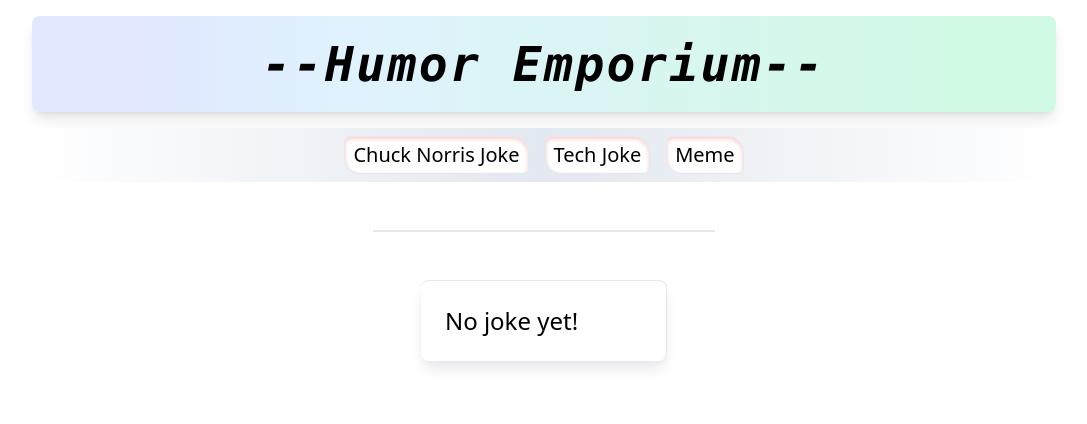
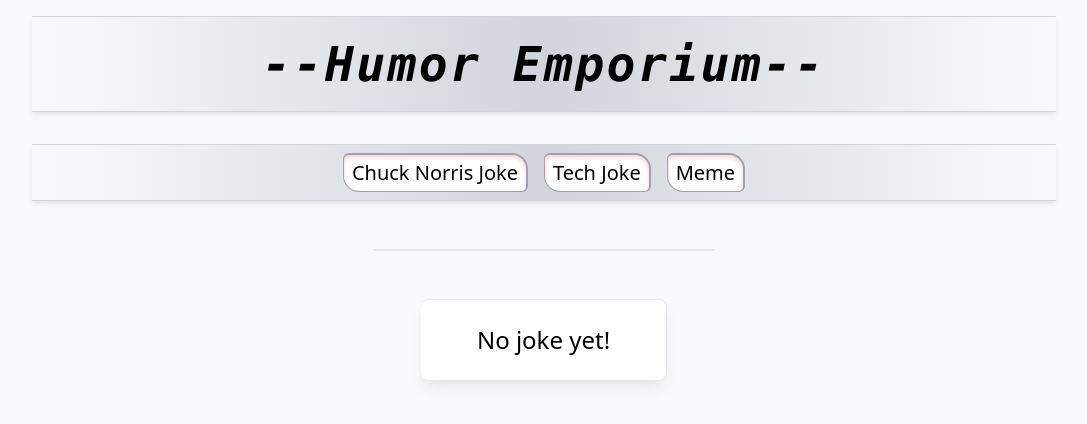
Before and after one commit to chrosslaw/next14-jokes, a Next.js app: page / in a window 1280 px wide. Shown: the top 424 px of the page, without its empty margins (96-1183 px from the left). Built offline with nearby package versions, Linux system fonts and the light colour scheme; no server answers.

Commit message:
adjust style

```diff
--- a/src/app/layout.tsx
+++ b/src/app/layout.tsx
@@ -16,7 +16,10 @@
   children: React.ReactNode;
 }) {
   return (
-    <html lang="en" className="flex flex-col h-full w-full place-items-center">
+    <html
+      lang="en"
+      className="flex flex-col h-full w-full place-items-center bg-gray-50"
+    >
       <body className={`flex flex-col place-items-center w-full`}>
         <Header />
         {children}
--- a/src/app/page.tsx
+++ b/src/app/page.tsx
@@ -43,10 +43,10 @@
   if (!memes) fetchMemes();
   console.log(memes);
   return (
-    <div className="flex flex-col place-items-center w-full">
-      <div className="max-w-5xl flex flex-col md:flex-row place-content-center place-items-center w-full p-2 m-4 gap-4 shadow-inner-y shadow-gray-50  bg-gradient-to-r from-white via-slate-200 via-50% to-white">
+    <div className="flex flex-col place-items-center w-full ">
+      <div className="max-w-5xl flex flex-col md:flex-row place-content-center place-items-center w-full p-2 m-4 mt-4 gap-4 border-y border-gray-300 shadow-md shadow-gray-200 bg-gradient-to-r from-gray-50 via-gray-300 to-gray-50">
         <button
-          className="w-max bg-white rounded-tr-2xl rounded-bl-2xl rounded-br-md rounded-tl-md shadow-inner shadow-red-200 hover:shadow-inner p-1 px-2 text-xl border border-gray-200 hover:border-b-red-100 hover:border-r-red-200 hover:border-t-blue-200 hover:border-l-blue-300 hover:bg-gradient-to-br from-blue-100 to-red-50"
+          className="w-max bg-white rounded-tr-2xl rounded-bl-2xl rounded-br-md rounded-tl-md shadow-inner shadow-red-200 hover:shadow-inner p-1 px-2 text-xl border border-t-2 border-r-2 border-gray-400 hover:border-b-red-100 hover:border-r-red-200 hover:border-t-blue-200 hover:border-l-blue-300 hover:bg-gradient-to-br from-blue-100 to-red-50"
           onClick={() => {
             showMeme
               ? setShowMeme(false)
@@ -58,7 +58,7 @@
           Chuck Norris Joke
         </button>
         <button
-          className="w-max bg-white rounded-tr-2xl rounded-bl-2xl rounded-br-md rounded-tl-md shadow-inner shadow-red-200 hover:shadow-inner p-1 px-2 text-xl border border-gray-200 hover:border-b-red-100 hover:border-r-red-200 hover:border-t-blue-200 hover:border-l-blue-300 hover:bg-gradient-to-br from-blue-100 to-red-50"
+          className="w-max bg-white rounded-tr-2xl rounded-bl-2xl rounded-br-md rounded-tl-md shadow-inner shadow-red-200 hover:shadow-inner p-1 px-2 text-xl border border-t-2 border-r-2 border-gray-400 hover:border-b-red-100 hover:border-r-red-200 hover:border-t-blue-200 hover:border-l-blue-300 hover:bg-gradient-to-br from-blue-100 to-red-50"
           onClick={() => {
             showMeme
               ? setShowMeme(false)
@@ -70,7 +70,7 @@
           Tech Joke
         </button>
         <button
-          className="w-max bg-white rounded-tr-2xl border-collapse rounded-bl-2xl rounded-br-md rounded-tl-md shadow-inner shadow-red-200 hover:shadow-inner p-1 px-2 text-xl border border-gray-200 hover:border-b-red-100 hover:border-r-red-200 hover:border-t-blue-200 hover:border-l-blue-300 hover:bg-gradient-to-br from-blue-100 to-red-50"
+          className="w-max bg-white rounded-tr-2xl border-collapse rounded-bl-2xl rounded-br-md rounded-tl-md shadow-inner shadow-red-200 hover:shadow-inner p-1 px-2 text-xl border border-t-2 border-r-2 border-gray-400 hover:border-b-red-100 hover:border-r-red-200 hover:border-t-blue-200 hover:border-l-blue-300 hover:bg-gradient-to-br from-blue-100 to-red-50"
           onClick={() => {
             setRandomNumber(Math.floor(Math.random() * 100));
             if (!showMeme) setShowMeme(true);
@@ -87,8 +87,8 @@
                 A {jokeType} joke, as requested
               </p>
             )}
-            <div className="flex place-items-center border-t border-r border-gray-200 rounded-lg m-8 shadow-lg shadow-gray-200 w-7/8 lg:max-w-4xl">
-              <p className="text-center p-6 text-xl md:text-2xl ">
+            <div className="flex place-content-center border-t border-r border-gray-200 rounded-lg m-8 shadow-lg shadow-gray-200 w-7/8 lg:max-w-4xl bg-white">
+              <p className="flex text-center p-6 text-xl md:text-2xl">
                 {joke || "No joke yet!"}
               </p>
             </div>
--- a/src/app/ui/header.tsx
+++ b/src/app/ui/header.tsx
@@ -1,7 +1,7 @@
 export default function Header() {
   return (
-    <header className="flex place-content-center h-24 mt-4 p-2 w-full lg:max-w-5xl shadow-lg rounded-lg bg-gradient-to-r from-indigo-100 from-10% via-sky-100 via-30% to-emerald-100 to-90%">
-      <p className="self-center text-3xl lg:text-5xl font-mono font-bold italic decoration-0 tracking-wider">
+    <header className="flex place-content-center h-24 m-4 p-2 w-full lg:max-w-5xl border-y border-gray-300 shadow-md shadow-gray-200 bg-gradient-to-r from-gray-50 via-gray-300 to-gray-50">
+      <p className="self-center text-3xl md:text-4xl lg:text-5xl font-mono font-bold italic decoration-0 tracking-wider">
         --Humor Emporium--
       </p>
     </header>
--- a/src/app/ui/meme.tsx
+++ b/src/app/ui/meme.tsx
@@ -16,9 +16,9 @@
 export default function Meme({ meme, setShowMeme }: MemeProps) {
   const { name, url, height, width } = meme;
   return (
-    <div className="flex flex-col place-content-center self-center m-8 p-4 w-full border-t-2">
+    <div className="flex flex-col place-content-center self-center m-8 p-4 w-full border-t-2 ">
       <p className="text-center font-bold text text-2xl">A meme for you</p>
-      <div className="flex flex-col place-content-center self-center m-8 p-4 border border-black rounded-lg shadow-lg ">
+      <div className="flex flex-col place-content-center self-center m-8 p-4 border border-black rounded-lg shadow-lg bg-white">
         <button
           className="self-end font-bold text-2xl pr-4"
           onClick={() => {
```
